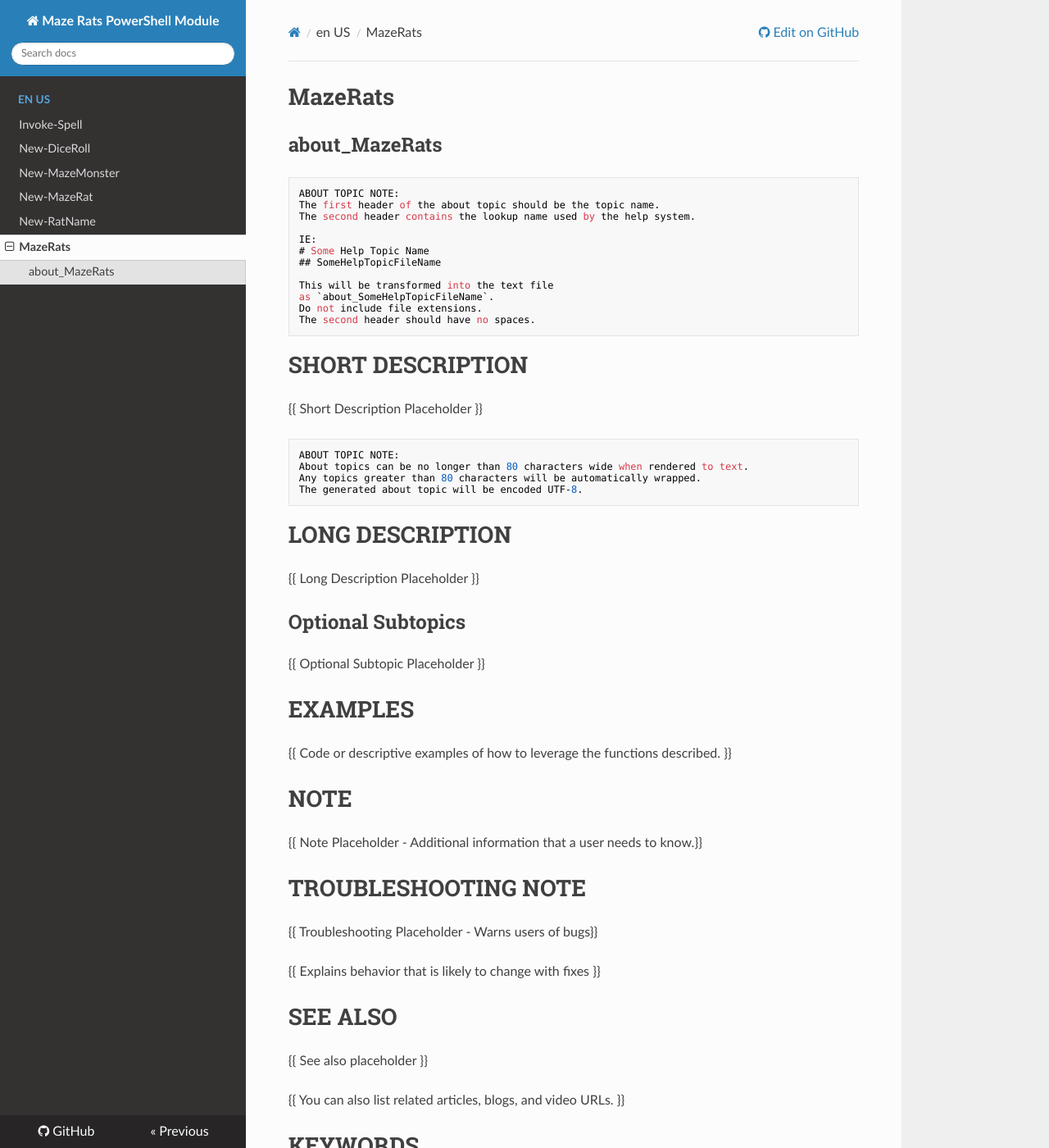
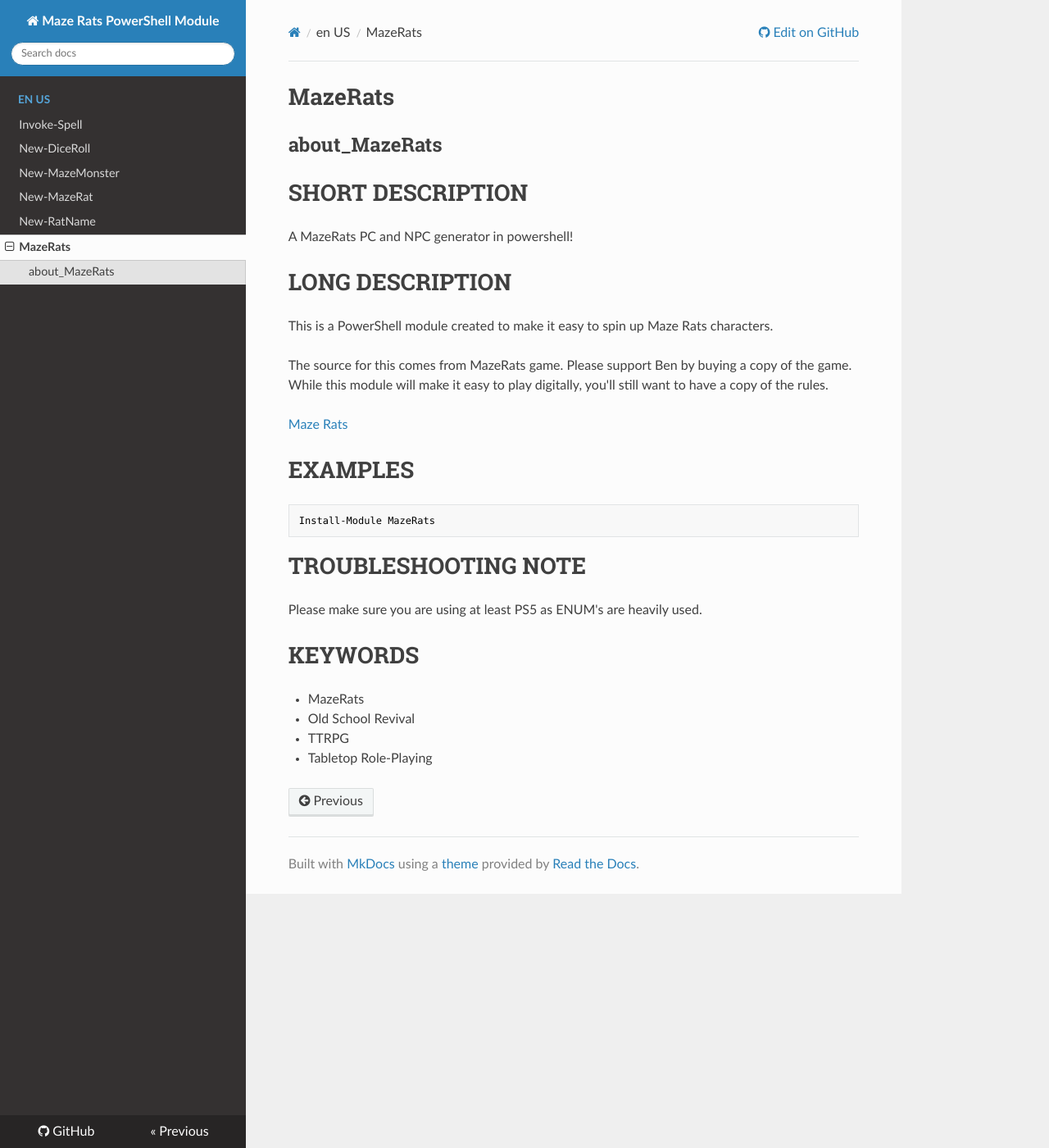
Before and after one commit to HeyItsGilbert/MazeRats, an MkDocs documentation site: the page built from docs/en-US/about_MazeRats.help.md, in a window 1280 px wide and 1400 px high. Shown: the whole window at 82% size. Built offline with MkDocs 1.6.1, drawn with Linux system fonts in a browser that asks for light colours; nearby versions of some CDN libraries; some of the changed text lies outside the part shown.

````diff
--- a/docs/en-US/about_MazeRats.help.md
+++ b/docs/en-US/about_MazeRats.help.md
@@ -2,57 +2,30 @@
 
 ## about_MazeRats
 
-```
-ABOUT TOPIC NOTE:
-The first header of the about topic should be the topic name.
-The second header contains the lookup name used by the help system.
+# SHORT DESCRIPTION
+A MazeRats PC and NPC generator in powershell!
 
-IE:
-# Some Help Topic Name
-## SomeHelpTopicFileName
+# LONG DESCRIPTION
+This is a PowerShell module created to make it easy to spin up Maze Rats
+characters.
 
-This will be transformed into the text file
-as `about_SomeHelpTopicFileName`.
-Do not include file extensions.
-The second header should have no spaces.
+The source for this comes from MazeRats game.
+Please support Ben by buying a copy of the game. While this module will make it
+easy to play digitally, you'll still want to have a copy of the rules.
+
+[Maze Rats](https://questingbeast.itch.io/maze-rats)
+
+# EXAMPLES
+```powershell
+Install-Module MazeRats
 ```
 
-# SHORT DESCRIPTION
-{{ Short Description Placeholder }}
-
-```
-ABOUT TOPIC NOTE:
-About topics can be no longer than 80 characters wide when rendered to text.
-Any topics greater than 80 characters will be automatically wrapped.
-The generated about topic will be encoded UTF-8.
-```
-
-# LONG DESCRIPTION
-{{ Long Description Placeholder }}
-
-## Optional Subtopics
-{{ Optional Subtopic Placeholder }}
-
-# EXAMPLES
-{{ Code or descriptive examples of how to leverage the functions described. }}
-
-# NOTE
-{{ Note Placeholder - Additional information that a user needs to know.}}
-
 # TROUBLESHOOTING NOTE
-{{ Troubleshooting Placeholder - Warns users of bugs}}
-
-{{ Explains behavior that is likely to change with fixes }}
-
-# SEE ALSO
-{{ See also placeholder }}
-
-{{ You can also list related articles, blogs, and video URLs. }}
+Please make sure you are using at least PS5 as ENUM's are heavily used.
 
 # KEYWORDS
-{{List alternate names or titles for this topic that readers might use.}}
 
-- {{ Keyword Placeholder }}
-- {{ Keyword Placeholder }}
-- {{ Keyword Placeholder }}
-- {{ Keyword Placeholder }}
+- MazeRats
+- Old School Revival
+- TTRPG
+- Tabletop Role-Playing
````
Also changed, not shown: CHANGELOG.md (+7 -0 lines), README.md (+46 -1 lines), docs/en-US/Invoke-Spell.md (+22 -8 lines), docs/en-US/New-DiceRoll.md (+2 -1 lines), docs/en-US/New-MazeMonster.md (+96 -94 lines), docs/en-US/New-MazeRat.md (+26 -7 lines), docs/en-US/New-RatName.md (+22 -20 lines), docs/en-US/.markdownlint.json (added), 5 other files.
